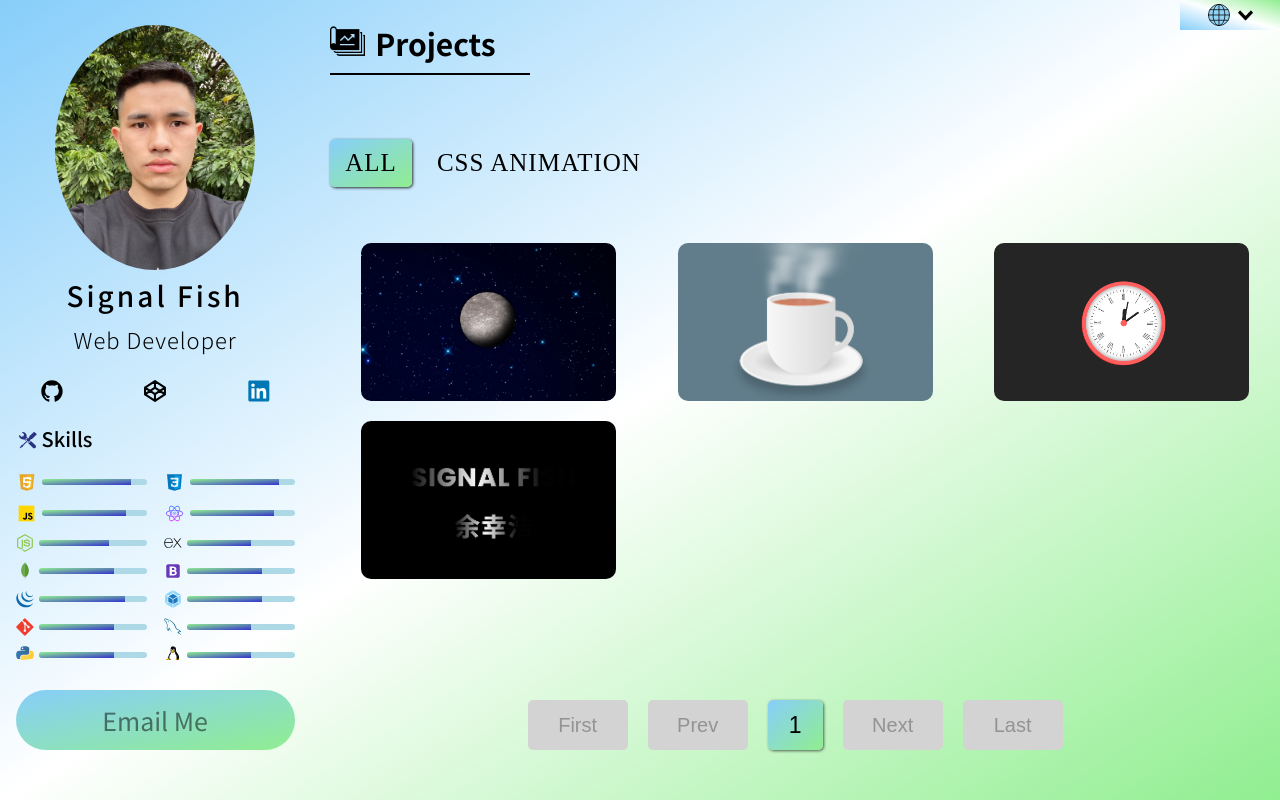
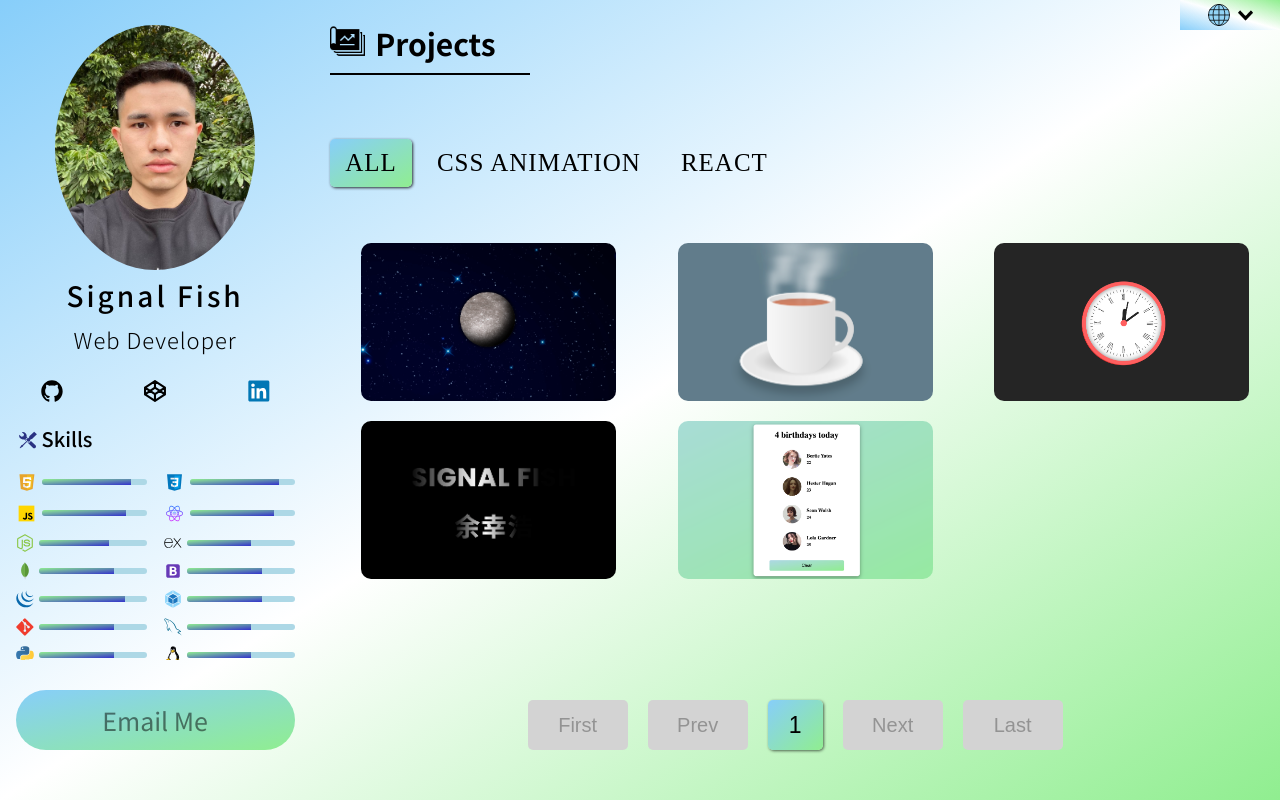
Before and after one commit to signal-fish/signal-fish, a React (Create React App) app: page / in a window 1280 px wide. Built offline with nearby package versions, Linux system fonts and the light colour scheme.

Commit message:
Add birthday reminder project

```diff
--- a/src/data.js
+++ b/src/data.js
@@ -63,6 +63,14 @@ const portfolios = [
     webLink: "https://signal-fish.gitee.io/shining-text/",
     sourceLink: "https://github.com/signal-fish/shining-text",
   },
+  {
+    id: 9,
+    title: "birthday reminder",
+    category: "react",
+    image: "assets/portfolio/react/birthday-reminder.png",
+    webLink: "https://signal-fish.gitee.io/birthday-reminder/",
+    sourceLink: "https://github.com/signal-fish/birthday-reminder",
+  },
 ];
 
 export default portfolios;
--- a/src/locales/ch/translation.json
+++ b/src/locales/ch/translation.json
@@ -34,7 +34,8 @@
         "moon": "月球",
         "tea cup": "茶杯",
         "clock": "时钟",
-        "shining text": "闪烁文字"
+        "shining text": "闪烁文字",
+        "birthday reminder": "生日提醒"
       }
     },
     "Pagination": {
--- a/src/locales/en/translation.json
+++ b/src/locales/en/translation.json
@@ -37,7 +37,8 @@
         "moon": "Moon",
         "tea cup": "Tea Cup",
         "clock": "Clock",
-        "shining text": "Shining Text"
+        "shining text": "Shining Text",
+        "birthday reminder": "Birthday Reminder"
       }
     },
 
```
Also changed, not shown: public/assets/portfolio/react/birthday-reminder.png (added).
